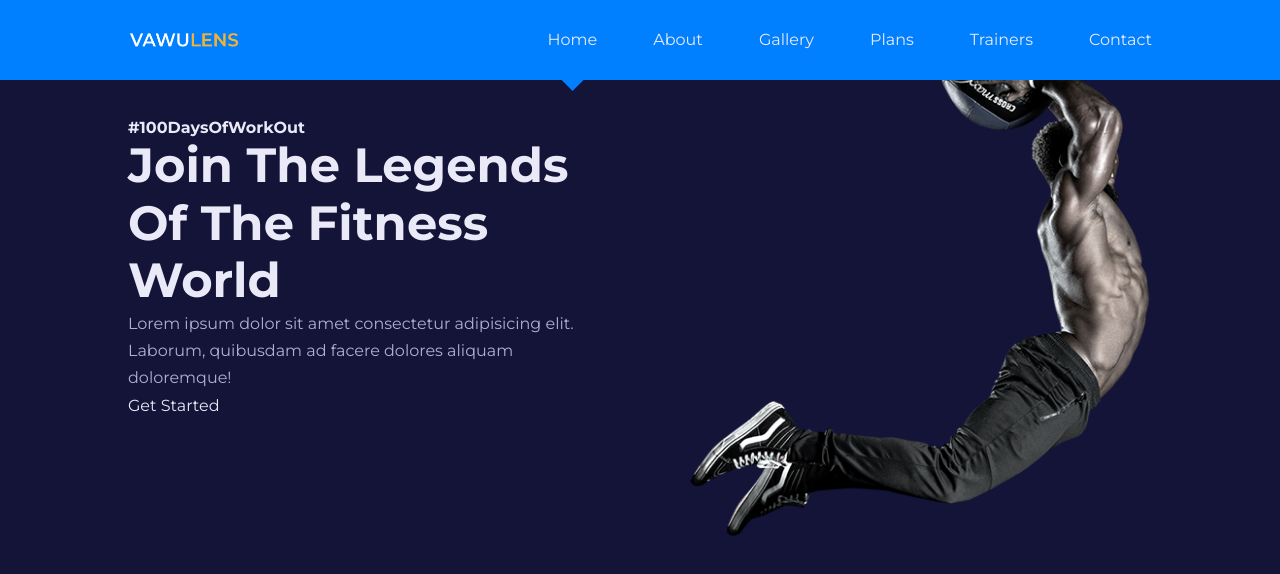
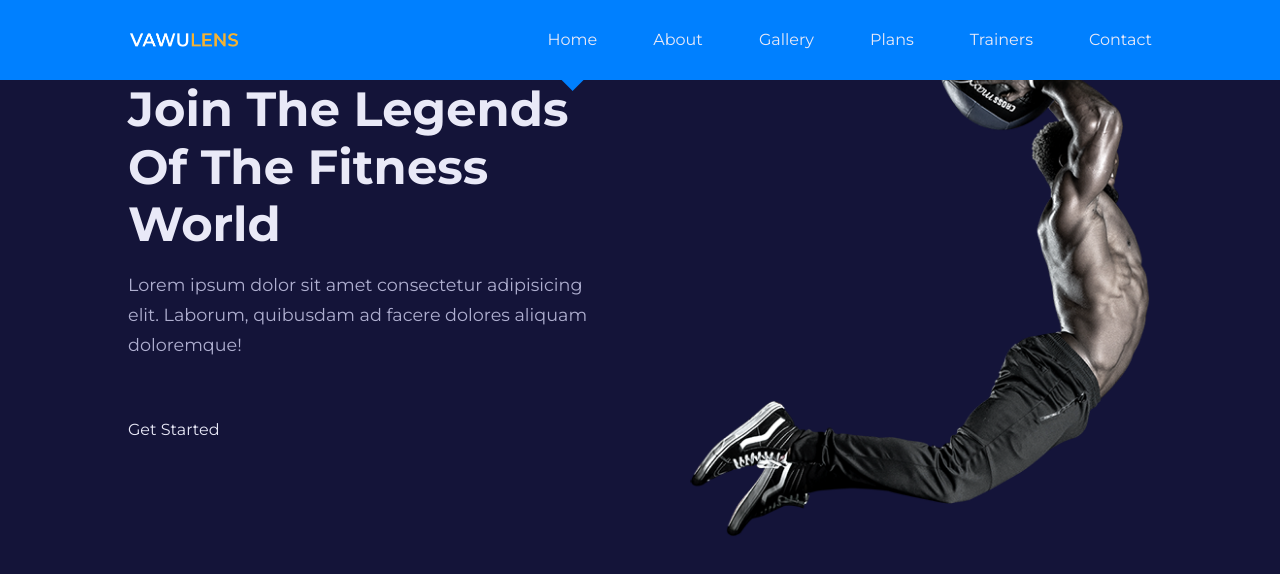
Before and after one commit to erickdc7/react-trainer-website, a React (Create React App) app: page / in a window 1280 px wide. Shown: the top 574 px of the page. Built offline with nearby package versions, Linux system fonts and the light colour scheme; the HTML template or start-up script is replaced by a standard one.

Commit message:
main__header-left styles added

```diff
--- a/src/index.css
+++ b/src/index.css
@@ -15,7 +15,7 @@
   --gray-hue: 240;
   --color-primary: hsl(var(--primary-hue), 100%, 50%);
   --color-primary-variant: hsl(var(--primary-hue), 100%, 65%);
-  --color-secundary: #ffb116;
+  --color-secondary: #ffb116;
   --color-gray-100: hsl(var(--gray-hue), 47%, 94%);
   --color-gray-200: hsl(var(--gray-hue), 26%, 75%);
   --color-gray-300: hsl(var(--gray-hue), 24%, 64%);
--- a/src/pages/home/home.css
+++ b/src/pages/home/home.css
@@ -14,3 +14,18 @@
   justify-content: space-between;
   gap: 6rem;
 }
+
+.main__header-left {
+  margin-top: -3rem;
+}
+
+.main__header-left h4 {
+  margin-bottom: 1rem;
+  color: var(--color-secondary);
+  font-weight: 400;
+}
+
+.main__header-left p {
+  margin: 1rem 0 3.5rem;
+  font-size: 1.1rem;
+}
```
